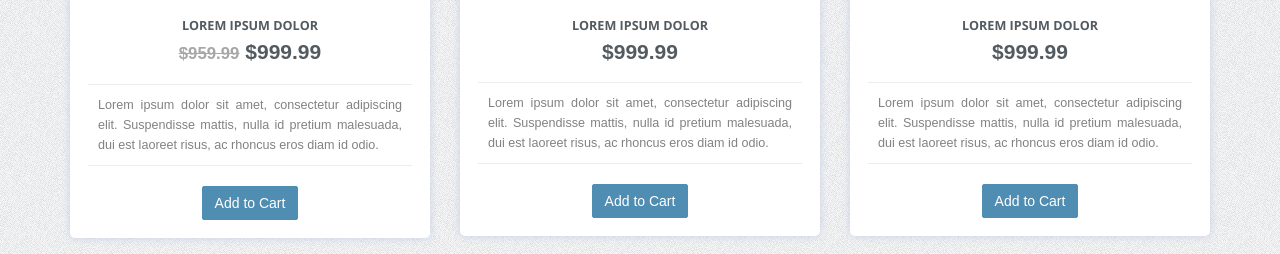
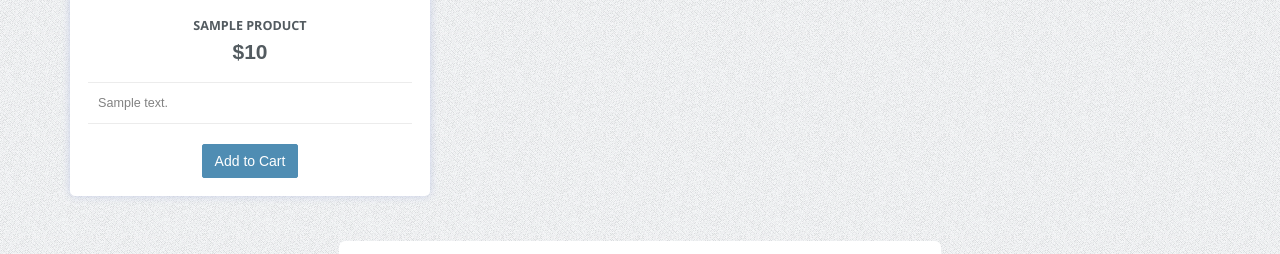
Before and after one commit to m3nkk/PSU_ecommerce, a PHP site: page / in a window 1280 px wide. Shown: the part 987-1241 px from the top of the page. Run offline with PHP 8.4, Linux system fonts and the light colour scheme; tables that the repository leaves empty or names only in its code hold one stand-in row (values such as "Sample post"); grey boxes marked "Sample" are stand-in pictures; some libraries are stand-ins or nearby versions.

Commit message:
Database integration

```diff
--- a/index.php
+++ b/index.php
@@ -131,129 +131,35 @@
         <div class="section">
 	    	<div class="container">
 				<div class="row">
-					<div class="col-sm-4">
-						<!-- Product -->
-						<div class="shop-item">
-							<!-- Product Image -->
-							<div class="image">
-								<a href="page-product-details.html"><img src="img/product1.jpg" alt="Item Name"></a>
-							</div>
-							<!-- Product Title -->
-							<div class="title">
-								<h3><a href="page-product-details.html">Lorem ipsum dolor</a></h3>
-							</div>
-							<!-- Product Price-->
-							<div class="price">
-								<span class="price-was">$959.99</span> $999.99
-							</div>
-							<!-- Product Description-->
-							<div class="description">
-								<p>Lorem ipsum dolor sit amet, consectetur adipiscing elit. Suspendisse mattis, nulla id pretium malesuada, dui est laoreet risus, ac rhoncus eros diam id odio.</p>
-							</div>
-							<!-- Add to Cart Button -->
-							<div class="actions">
-								<a href="page-product-details.html" class="btn"><i class="icon-shopping-cart icon-white"></i> Add to Cart</a>
-							</div>
-						</div>
-						<!-- End Product -->
-					</div>
+					<?php
+						if ($result->num_rows > 0) {
+   							while($row = $result->fetch_assoc()) {
+
+   					?>
 					<div class="col-sm-4">
 						<div class="shop-item">
 							<div class="image">
-								<a href="page-product-details.html"><img src="img/product2.jpg" alt="Item Name"></a>
+								<a href="page-product-details.html"><img src="<?php  echo $row["image_link"]?>" alt="Item Name"></a>
 							</div>
 							<div class="title">
-								<h3><a href="page-product-details.html">Lorem ipsum dolor</a></h3>
+								<h3><a href="page-product-details.html"><?php  echo $row["name"]?></a></h3>
 							</div>
 							<div class="price">
-								$999.99
+								$<?php  echo $row["price"]?>
 							</div>
 							<div class="description">
-								<p>Lorem ipsum dolor sit amet, consectetur adipiscing elit. Suspendisse mattis, nulla id pretium malesuada, dui est laoreet risus, ac rhoncus eros diam id odio.</p>
+								<p><?php  echo $row["short_description"]?></p>
 							</div>
 							<div class="actions">
 								<a href="page-product-details.html" class="btn"><i class="icon-shopping-cart icon-white"></i> Add to Cart</a>
 							</div>
 						</div>
 					</div>
-					<div class="col-sm-4">
-						<div class="shop-item">
-							<div class="image">
-								<a href="page-product-details.html"><img src="img/product3.jpg" alt="Item Name"></a>
-							</div>
-							<div class="title">
-								<h3><a href="page-product-details.html">Lorem ipsum dolor</a></h3>
-							</div>
-							<div class="price">
-								$999.99
-							</div>
-							<div class="description">
-								<p>Lorem ipsum dolor sit amet, consectetur adipiscing elit. Suspendisse mattis, nulla id pretium malesuada, dui est laoreet risus, ac rhoncus eros diam id odio.</p>
-							</div>
-							<div class="actions">
-								<a href="page-product-details.html" class="btn"><i class="icon-shopping-cart icon-white"></i> Add to Cart</a>
-							</div>
-						</div>
-					</div>
-				</div>
-				<div class="row">
-					<div class="col-sm-4">
-						<div class="shop-item">
-							<div class="image">
-								<a href="page-product-details.html"><img src="img/product4.jpg" alt="Item Name"></a>
-							</div>
-							<div class="title">
-								<h3><a href="page-product-details.html">Lorem ipsum dolor</a></h3>
-							</div>
-							<div class="price">
-								$999.99
-							</div>
-							<div class="description">
-								<p>Lorem ipsum dolor sit amet, consectetur adipiscing elit. Suspendisse mattis, nulla id pretium malesuada, dui est laoreet risus, ac rhoncus eros diam id odio.</p>
-							</div>
-							<div class="actions">
-								<a href="page-product-details.html" class="btn"><i class="icon-shopping-cart icon-white"></i> Add to Cart</a>
-							</div>
-						</div>
-					</div>
-					<div class="col-sm-4">
-						<div class="shop-item">
-							<div class="image">
-								<a href="page-product-details.html"><img src="img/product5.jpg" alt="Item Name"></a>
-							</div>
-							<div class="title">
-								<h3><a href="page-product-details.html">Lorem ipsum dolor</a></h3>
-							</div>
-							<div class="price">
-								$999.99
-							</div>
-							<div class="description">
-								<p>Lorem ipsum dolor sit amet, consectetur adipiscing elit. Suspendisse mattis, nulla id pretium malesuada, dui est laoreet risus, ac rhoncus eros diam id odio.</p>
-							</div>
-							<div class="actions">
-								<a href="page-product-details.html" class="btn"><i class="icon-shopping-cart icon-white"></i> Add to Cart</a>
-							</div>
-						</div>
-					</div>
-					<div class="col-sm-4">
-						<div class="shop-item">
-							<div class="image">
-								<a href="page-product-details.html"><img src="img/product6.jpg" alt="Item Name"></a>
-							</div>
-							<div class="title">
-								<h3><a href="page-product-details.html">Lorem ipsum dolor</a></h3>
-							</div>
-							<div class="price">
-								$999.99
-							</div>
-							<div class="description">
-								<p>Lorem ipsum dolor sit amet, consectetur adipiscing elit. Suspendisse mattis, nulla id pretium malesuada, dui est laoreet risus, ac rhoncus eros diam id odio.</p>
-							</div>
-							<div class="actions">
-								<a href="page-product-details.html" class="btn"><i class="icon-shopping-cart icon-white"></i> Add to Cart</a>
-							</div>
-						</div>
-					</div>
+
+					<?php
+   							}
+						}
+					?>
 				</div>
 				<div class="pagination-wrapper ">
 					<ul class="pagination pagination-lg">
```
